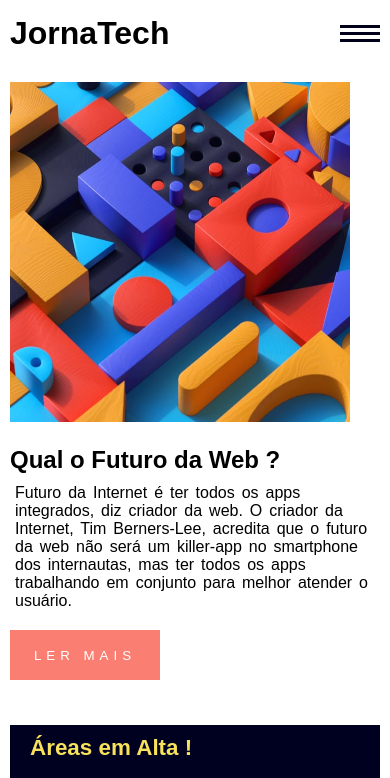
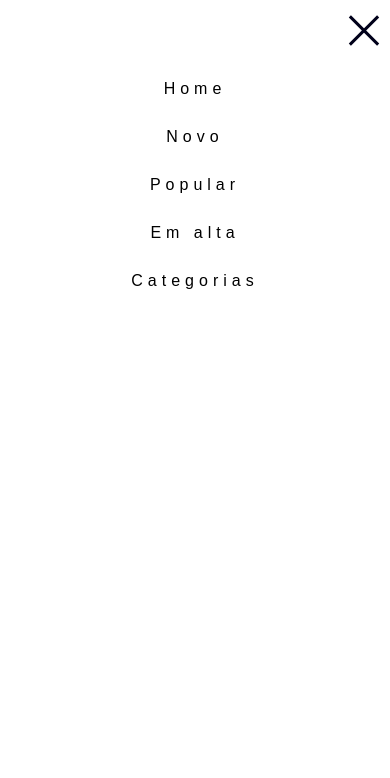
Before and after one commit to pablobidiaki/Pagina_Inicial_Noticias, a plain HTML site: page index.html in a window 390 px wide. Both pictures are taken after a click on the picture 360 px from the left and 33 px from the top of the page. Shown: the top 778 px of the page. Drawn offline with Linux system fonts and the light colour scheme.

Commit message:
projeto mobile finalizado

```diff
--- a/index.html
+++ b/index.html
@@ -8,6 +8,28 @@
     <title>Document</title>
 </head>
 <body>
+        <div id="burguer" class="visivel">
+            <ul>
+                <li class="fechar">
+                    <img src="imagens/icon-menu-close.svg" alt="" onclick="menuHamburguer()">
+                </li>
+                <li>
+                    <a href="index.html" target="_blank">Home</a>
+                </li>
+                <li>
+                    <a href="#" target="_blank">Novo</a>
+                </li>
+                <li>
+                    <a href="#" target="_blank">Popular</a>
+                </li>
+                <li>
+                    <a href="#" target="_blank">Em alta</a>
+                </li>
+                <li>
+                    <a href="#" target="_blank">Categorias</a>
+                </li>
+            </ul>
+        </div>
     <header>
             <ul>
                 <li>
@@ -17,25 +39,9 @@
                     <img src="imagens/icon-menu.svg" alt="" onclick="menuHamburguer()">
                 </li>
             </ul>
-            <div id="burguer">
-                <ul>
-                    <li>
-                        <a href="#" target="_blank">Teste1</a>
-                    </li>
-                    <li>
-                        <a href="#" target="_blank">Teste1</a>
-                    </li>
-                    <li>
-                        <a href="#" target="_blank">Teste1</a>
-                    </li>
-                    <li>
-                        <a href="#" target="_blank">Teste1</a>
-                    </li>
-                </ul>
-            </div>
     </header>
     <main>
-        <img class="imgPrincipal" src="imagens/image-web-3-mobile.jpg" alt="">
+        <p class="imagem"><img class="imgPrincipal" src="imagens/image-web-3-mobile.jpg" alt=""></p>
         <h2>Qual o Futuro da Web ?</h2>
         <p>Futuro da Internet é ter todos os apps integrados, diz criador da web. O criador da Internet, Tim Berners-Lee, acredita que o futuro da web não será um killer-app no smartphone dos internautas, mas ter todos os apps trabalhando em conjunto para melhor atender o usuário.</p>
         <button>
--- a/script.js
+++ b/script.js
@@ -1,5 +1,15 @@
+var contagem = 0;
 function menuHamburguer(){
-    document.getElementById('burguer').classList.toggle('visivel')
+    contagem += 1;
 
+    if(contagem%2 == 0){
+        document.getElementById('burguer').classList.add('visivel')
+        document.querySelector('main').classList.remove('teste')
+        document.querySelector('header').classList.remove('teste')
 
+    }else{
+        document.getElementById('burguer').classList.remove('visivel')
+        document.querySelector('main').classList.add('teste')
+        document.querySelector('header').classList.add('teste')
+    }
 }
--- a/styles/style.css
+++ b/styles/style.css
@@ -67,7 +67,25 @@ hr{
 }
 
 .visivel{
-    display: none;
+    display:none;
+}
+
+#burguer{
+    width: 100vw;
+    height: 100vh;
+    background-color: white;
+}
+
+#burguer li{
+    text-align: center;
+}
+
+#burguer .fechar{
+    text-align: end;
+}
+
+#burguer li a {
+    color: black;
 }
 
 .menu{
@@ -75,10 +93,9 @@ hr{
 }
 
 .imgPrincipal{
-    text-align: center;
-    margin: 15px 10px;
-    width: 340px;
-    height: 340px;
+    margin: 15px 0px;
+    width: 99%;
+    height: 99%;
 }
 
 .novidades{
@@ -119,3 +136,11 @@ hr{
     margin: 0px;
     font-size: 40px;
 }
+
+.teste{
+    display: none;
+}
+
+.imagem{
+    text-align: center;
+}
```
Also changed, not shown: imagens/icon-menu-close.svg (added).
